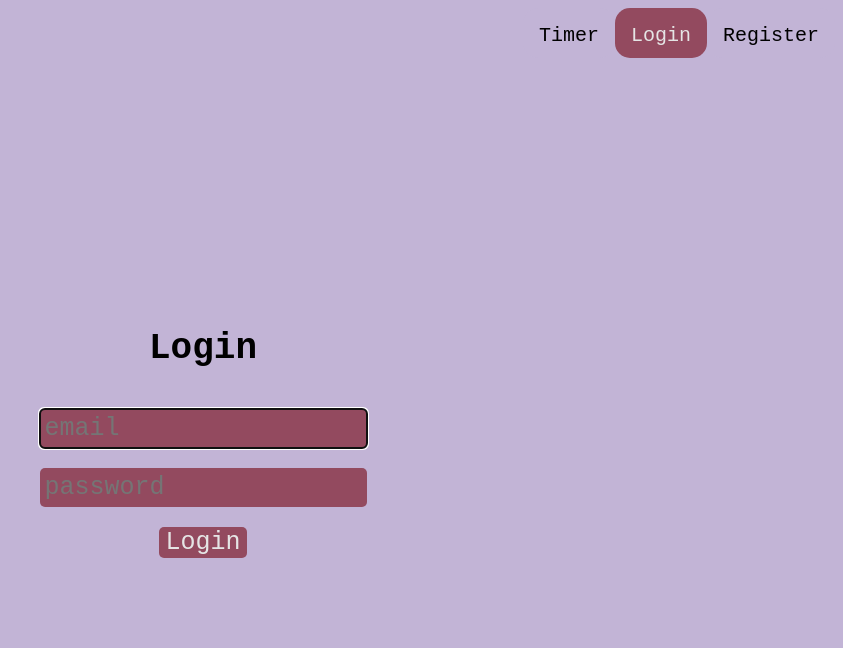
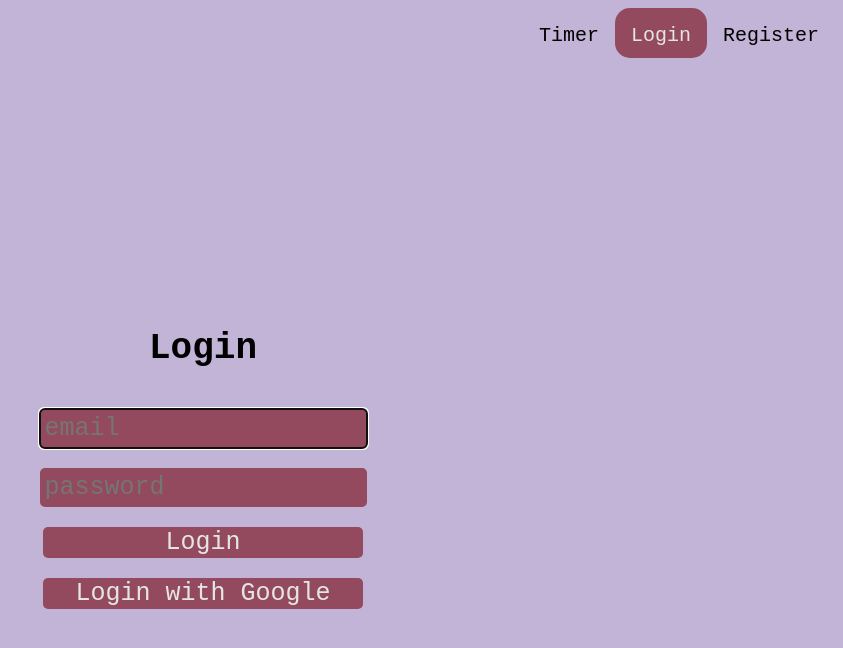
Before and after one commit to aleksandrovskiys/tomata, a React (Create React App) app: page /login in a window 1280 px wide. Shown: the top 648 px of the page, without its empty margins (437-1280 px from the left). Built offline with nearby package versions, Linux system fonts and the light colour scheme.

Commit message:
login with google button

```diff
--- a/src/components/LoginPage/LoginForm.tsx
+++ b/src/components/LoginPage/LoginForm.tsx
@@ -1,5 +1,5 @@
 import { FieldValues, useForm } from "react-hook-form";
-import Button from "../common/Button/Button";
+import Button, { ButtonProps } from "../common/Button/Button";
 import Form from "../common/Form/Form";
 import FormInputField from "../common/FormComponents/FormTextField/FormTextField";
 import { emailValidationRules } from "../common/FormComponents/rules";
@@ -11,9 +11,22 @@ export interface LoginInputs extends FieldValues {
 
 interface Props {
   onSubmit: (data: LoginInputs) => void;
+  onGoogleLoginClicked: () => void;
 }
 
-export function LoginForm({ onSubmit }: Props) {
+function ButtonContainer({ children }: { children: React.ReactNode }) {
+  return (
+    <div style={{ display: "flex", flexDirection: "column", width: "100%" }}>
+      {children}
+    </div>
+  );
+}
+
+function LoginButton(props: ButtonProps) {
+  return <Button {...props} style={{ margin: "10px 0px" }} />;
+}
+
+export function LoginForm({ onSubmit, onGoogleLoginClicked }: Props) {
   const { handleSubmit, control } = useForm<LoginInputs>({
     defaultValues: {
       email: "",
@@ -23,7 +36,7 @@ export function LoginForm({ onSubmit }: Props) {
   });
 
   return (
-    <Form onSubmit={handleSubmit(onSubmit)}>
+    <Form onSubmit={handleSubmit(onSubmit)} style={{ maxWidth: "320px" }}>
       <FormInputField
         autoFocus
         name="email"
@@ -41,7 +54,19 @@ export function LoginForm({ onSubmit }: Props) {
         }}
         placeholder="password"
       />
-      <Button type="submit" text="Login" onClick={handleSubmit(onSubmit)} />
+      <ButtonContainer>
+        <LoginButton
+          type="submit"
+          text="Login"
+          onClick={handleSubmit(onSubmit)}
+          style={{ margin: "0" }}
+        />
+        <LoginButton
+          type="button"
+          text="Login with Google"
+          onClick={onGoogleLoginClicked}
+        />
+      </ButtonContainer>
     </Form>
   );
 }
--- a/src/components/LoginPage/LoginPage.tsx
+++ b/src/components/LoginPage/LoginPage.tsx
@@ -28,6 +28,10 @@ export function LoginPage() {
       });
   }
 
+  async function onGoogleLoginClicked() {
+    alert("Logged in with Google");
+  }
+
   React.useEffect(() => {
     if (!!user) {
       setIsLoggedIn(true);
@@ -49,7 +53,10 @@ export function LoginPage() {
           <p>Redirecting...</p>
         </>
       ) : (
-        <LoginForm onSubmit={onSubmit} />
+        <LoginForm
+          onSubmit={onSubmit}
+          onGoogleLoginClicked={onGoogleLoginClicked}
+        />
       )}
     </AppContainer>
   );
--- a/src/components/common/Button/Button.tsx
+++ b/src/components/common/Button/Button.tsx
@@ -1,11 +1,11 @@
 import "./Button.css";
 
-interface Props extends React.HTMLAttributes<HTMLButtonElement> {
+export interface ButtonProps extends React.HTMLAttributes<HTMLButtonElement> {
   text: string;
   type?: "button" | "submit" | "reset" | undefined;
 }
 
-export function Button({ text, onClick, ...args }: Props) {
+export function Button({ text, onClick, ...args }: ButtonProps) {
   return (
     <button className="control-button" onClick={onClick} {...args}>
       {text}
--- a/src/components/common/Form/Form.tsx
+++ b/src/components/common/Form/Form.tsx
@@ -1,9 +1,14 @@
 import "./Form.css";
 interface Props extends React.FormHTMLAttributes<HTMLFormElement> {}
 
-export function Form({ children, onSubmit, className }: Props) {
+export function Form({ children, onSubmit, className, ...rest }: Props) {
   return (
-    <form noValidate className={className + " form"} onSubmit={onSubmit}>
+    <form
+      noValidate
+      className={className + " form"}
+      onSubmit={onSubmit}
+      {...rest}
+    >
       {children}
     </form>
   );
```
